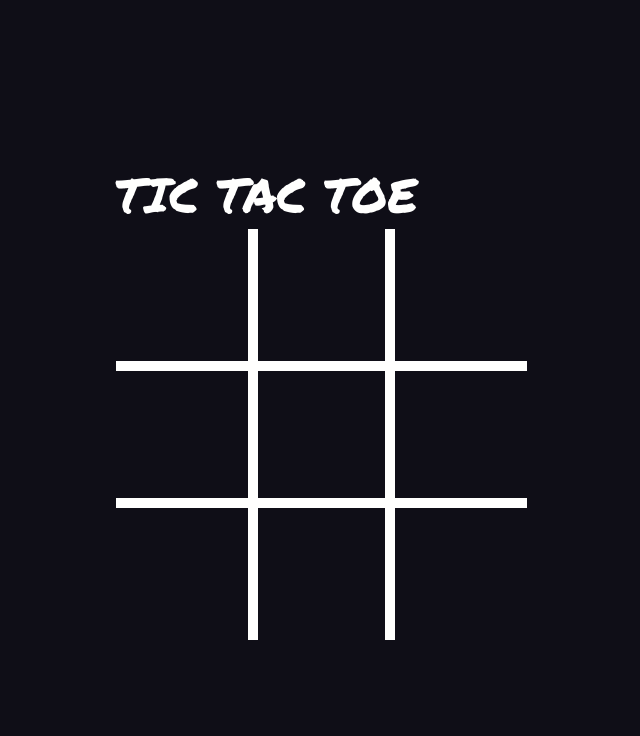
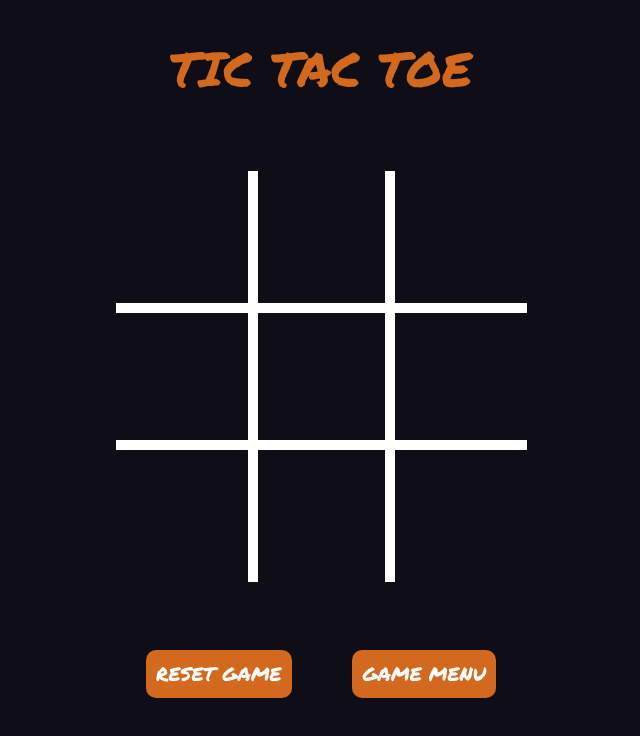
Before and after one commit to KirillMatviychuck/tic-tac-toe, a React (Vite) app: page /game-board in a window 1280 px wide. Shown: the top 736 px of the page, without its empty margins (319-959 px from the left). Built offline with nearby package versions, Linux system fonts and the light colour scheme; the HTML template or start-up script is replaced by a standard one.

Commit message:
fix bug - rewrite opponent sign

```diff
--- a/src/App.tsx
+++ b/src/App.tsx
@@ -1,11 +1,11 @@
-import { MouseEvent, useState } from 'react';
+import { MouseEvent, useEffect, useState } from 'react';
+import { Navigate, Route, Routes } from 'react-router-dom';
 import styles from './App.module.scss';
+import oneOnOne from './assets/game-menu/one-on-one.jpg';
+import vsComp from './assets/game-menu/vs-computer.jpg';
+import { GameMenu } from './components/GameMenu/GameMenu';
 import { MainScreen } from './components/MainScreen/MainScreen';
 import { checkWinner } from './utils/checkWinner';
-import { Navigate, Route, Routes } from 'react-router-dom';
-import { GameMenu } from './components/GameMenu/GameMenu';
-import vsComp from './assets/game-menu/vs-computer.jpg';
-import oneOnOne from './assets/game-menu/one-on-one.jpg';
 
 function App() {
 
@@ -20,12 +20,20 @@ function App() {
     { cellID: 7, value: 'none' },
     { cellID: 8, value: 'none' },
   ])
+  //@ts-ignore
+  window.state = state
+
   const [isModalOpen, setIsModalOpen] = useState(false);
   const [activeGameMode, setActiveGameMode] = useState<null | number>(null)
-  const gameModes = [{ mode: 'Play vs comp', image: vsComp }, { mode: 'Play vs friend', image: oneOnOne }]
+  const gameModes = [{ id: 0, mode: 'Play vs friend', image: oneOnOne }, { id: 1, mode: 'Play vs comp', image: vsComp }]
+  useEffect(() => {
+  }, [state])
   const changeModeHandler = (modeIndex: number) => setActiveGameMode(modeIndex)
 
+
   const clickHandler = (e: MouseEvent, id: number) => {
+    // One on One game mode
+    if (activeGameMode === 0) {
       e.preventDefault();
       if (e.type === 'click') {
         setState(state.map(item => item.cellID === id && item.value === 'none' ? { ...item, value: 'cross' } : item))
@@ -34,7 +42,26 @@ function App() {
         setState(state.map(item => item.cellID === id && item.value === 'none' ? { ...item, value: 'circle' } : item))
       }
     }
+    // VS Computer game mode
 
+    if (activeGameMode === 1) {
+      if (e.type === 'click') {
+        setState(state.map(item => item.cellID === id && item.value === 'none' ? { ...item, value: 'cross' } : item))
+        setTimeout(() => {
+          let randomIndex: number;
+          for (let i = 0; i < 1000; i++) {
+            randomIndex = Math.floor(Math.random() * 9)
+            if (state[randomIndex].value === 'none' && randomIndex !== id) break
+          }
+          setState(state.map(item => {
+            if (item.cellID === randomIndex) return { ...item, value: 'circle' }
+            if (item.cellID === id && item.value !== 'circle') return { ...item, value: 'cross' }
+            return item
+          }))
+        }, 500)
+      }
+    }
+  }
   const resetGame = () => {
     setState(state.map(item => {
       return { ...item, value: 'none' }
@@ -53,7 +80,8 @@ function App() {
         <Route path='game-board' element={<MainScreen gameState={state}
           clickHandler={clickHandler}
           isModalOpen={isModalOpen}
-          resetGame={resetGame} />} />
+          resetGame={resetGame}
+        />} />
         <Route path='/game-menu' element={<GameMenu changeModeHandler={changeModeHandler}
           activeGameMode={activeGameMode}
           gameModes={gameModes} />} />
@@ -66,4 +94,5 @@ export type mainStateType = {
   value: string
 }
 
+
 export default App
--- /dev/null
+++ b/src/components/GameButtons/GameButtons.module.scss
@@ -0,0 +1,22 @@
+.gameButtons {
+    display: flex;
+    justify-content: space-between;
+    align-items: center;
+    min-width: 350px;
+
+    .commonBtn {
+        border: none;
+        outline: none;
+        font-family: "Permanent Marker", cursive;
+        font-weight: 400;
+        font-style: normal;
+        font-size: 1.2em;
+        background-color: chocolate;
+        padding: 10px;
+        min-height: 40px;
+        min-width: 120px;
+        border-radius: 10px;
+        cursor: pointer;
+    }
+
+}
--- /dev/null
+++ b/src/components/GameButtons/GameButtons.tsx
@@ -0,0 +1,18 @@
+import { FC } from "react";
+import { useNavigate } from "react-router-dom";
+import style from './GameButtons.module.scss';
+
+export const GameButtons: FC<Props> = ({ resetGame }) => {
+    const navigate = useNavigate();
+    const navigateGameMenu = () => navigate('/game-menu')
+    return (
+        <div className={style.gameButtons}>
+            <button className={style.commonBtn} onClick={resetGame}>RESET GAME</button>
+            <button className={style.commonBtn} onClick={navigateGameMenu}>GAME MENU</button>
+        </div>
+    )
+}
+
+type Props = {
+    resetGame: () => void
+}
--- a/src/components/GameMenu/GameMenu.module.scss
+++ b/src/components/GameMenu/GameMenu.module.scss
@@ -33,6 +33,7 @@
             justify-content: center;
             align-items: center;
             border-radius: 10px;
+            cursor: pointer;
 
             &:hover {
                 box-shadow: 0px 0px 81.88px 10.12px rgba(204, 204, 223, 0.71);
@@ -63,14 +64,18 @@
         }
     }
 
-    .startBtn {
-        height: 40px;
-        width: 100px;
+    .commonBtn {
         border: none;
-        background: chocolate;
-        color: #fffffe;
-        font-weight: 800;
-        letter-spacing: 1px;
+        outline: none;
+        font-family: "Permanent Marker", cursive;
+        font-weight: 400;
+        font-style: normal;
+        font-size: 1.2em;
+        background-color: chocolate;
+        padding: 10px;
+        min-height: 40px;
+        min-width: 120px;
         border-radius: 10px;
+        cursor: pointer;
     }
 }
--- a/src/components/GameMenu/GameMenu.tsx
+++ b/src/components/GameMenu/GameMenu.tsx
@@ -1,10 +1,13 @@
 import { FC } from 'react';
+import { useNavigate } from 'react-router-dom';
 import style from './GameMenu.module.scss';
-import { useNavigate } from 'react-router-dom';
 
 export const GameMenu: FC<Props> = ({ activeGameMode, changeModeHandler, gameModes }) => {
-    const navigate = useNavigate();
-    const onClickHandler = () => navigate('/')
+    const navigate = useNavigate()
+    const onClickHandler = () => {
+        navigate('/')
+    }
+
     return (
         <main className={style.gameMenu}>
             <h1 className={style.title}>
@@ -23,7 +26,7 @@ export const GameMenu: FC<Props> = ({ activeGameMode, changeModeHandler, gameMod
                     )
                 })}
             </div>
-            <button className={style.startBtn} onClick={onClickHandler}>START</button>
+            <button onClick={onClickHandler} className={style.commonBtn}>START</button>
         </main>
     )
 }
@@ -31,5 +34,5 @@ export const GameMenu: FC<Props> = ({ activeGameMode, changeModeHandler, gameMod
 type Props = {
     activeGameMode: null | number
     changeModeHandler: (index: number) => void
-    gameModes: Array<{ mode: string, image: string }>
+    gameModes: Array<{ id: number, mode: string, image: string }>
 }
--- /dev/null
+++ b/src/components/MainScreen/MainScreen.module.scss
@@ -0,0 +1,7 @@
+.mainScreen {
+    height: 100%;
+    display: flex;
+    flex-direction: column;
+    align-items: center;
+    justify-content: space-around;
+}
--- a/src/components/MainScreen/MainScreen.tsx
+++ b/src/components/MainScreen/MainScreen.tsx
@@ -3,12 +3,15 @@ import { mainStateType } from '../../App';
 import { GameTable } from '../GameTable/GameTable';
 import { ModalWinnerScreen } from '../ModalWinnerScreen/ModalWinnerScreen';
 import { Title } from '../Title/Title';
+import style from './MainScreen.module.scss';
+import { GameButtons } from '../GameButtons/GameButtons';
 
 export const MainScreen: FC<Props> = ({ gameState, isModalOpen, clickHandler, resetGame }) => {
     return (
-        <div>
+        <div className={style.mainScreen}>
             <Title />
             <GameTable gameState={gameState} clickHandler={clickHandler} />
+            <GameButtons resetGame={resetGame} />
             <ModalWinnerScreen isModalOpen={isModalOpen} resetGame={resetGame} />
         </div>
     )
--- a/src/components/ModalWinnerScreen/ModalWinnerScreen.module.scss
+++ b/src/components/ModalWinnerScreen/ModalWinnerScreen.module.scss
@@ -1,4 +1,4 @@
-@import '../../scss//mixins.scss';
+@import '../../scss/mixins.scss';
 
 .overlay {
     position: fixed;
@@ -37,15 +37,19 @@
                 font-size: 1.2em;
             }
 
-            .modalBtn {
-                width: 150px;
-                height: 40px;
-                color: black;
-                font-size: 0.9em;
-                font-weight: 900;
-                background-color: cyan;
+            .commonBtn {
                 border: none;
+                outline: none;
+                font-family: "Permanent Marker", cursive;
+                font-weight: 400;
+                font-style: normal;
+                font-size: 1.2em;
+                background-color: chocolate;
+                padding: 10px;
+                min-height: 40px;
+                min-width: 120px;
                 border-radius: 10px;
+                cursor: pointer;
             }
         }
     }
--- a/src/components/ModalWinnerScreen/ModalWinnerScreen.tsx
+++ b/src/components/ModalWinnerScreen/ModalWinnerScreen.tsx
@@ -12,7 +12,7 @@ export const ModalWinnerScreen: FC<Props> = ({ isModalOpen, resetGame }) => {
                         <div className={style.modalContent}>
                             <h2 className={style.title}>Winner is O congratulations</h2>
                             <p className={style.text}>if you want start new game press the button below</p>
-                            <button onClick={resetGame} className={style.modalBtn}>
+                            <button onClick={resetGame} className={style.commonBtn}>
                                 Start new game
                             </button>
                         </div>
--- a/src/components/Title/Title.module.scss
+++ b/src/components/Title/Title.module.scss
@@ -3,4 +3,5 @@
     font-weight: 400;
     font-style: normal;
     font-size: 3em;
+    color: chocolate;
 }
```
Also changed, not shown: src/utils/computerAI.ts (added, +21 -0 lines). Lines whose indentation alone changed are shown as unchanged.
